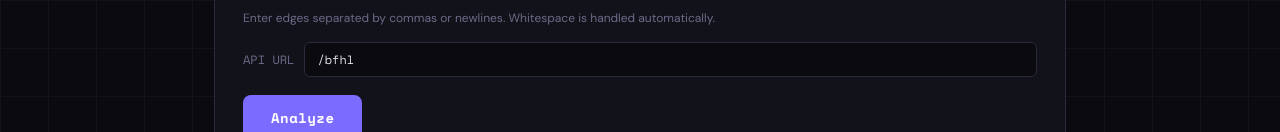
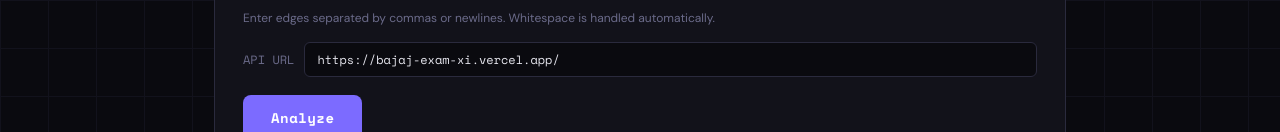
Before and after one commit to Aman-parjapati/bajaj-exam, a website: page public/index.html in a window 1280 px wide. Shown: the part 432-564 px from the top of the page. Drawn offline with nearby package versions, Linux system fonts and the light colour scheme.

Commit message:
final commit & minor url changes

```diff
--- a/public/index.html
+++ b/public/index.html
@@ -25,7 +25,7 @@
 
     <div class="url-row">
       <span class="url-label">API URL</span>
-      <input type="text" id="apiUrl" value="/bfhl" placeholder="https://your-api.com/bfhl" />
+      <input type="text" id="apiUrl" value="https://bajaj-exam-xi.vercel.app/" placeholder="https://your-api.com/bfhl" />
     </div>
 
     <button class="btn" id="submitBtn" onclick="submitData()">
```
